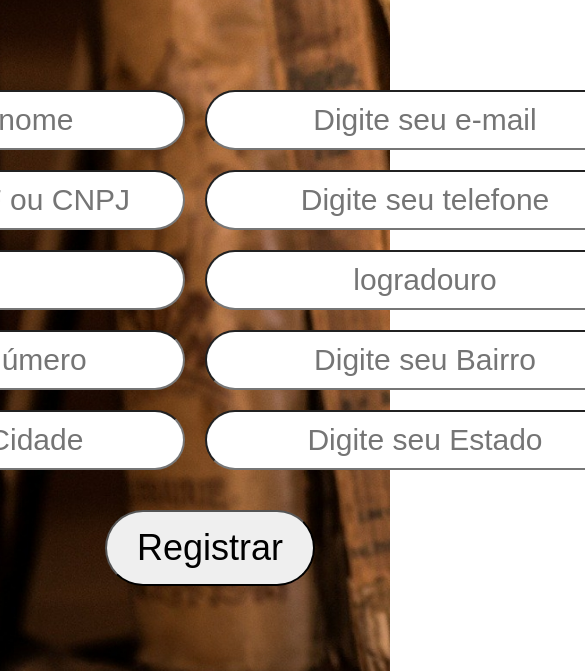
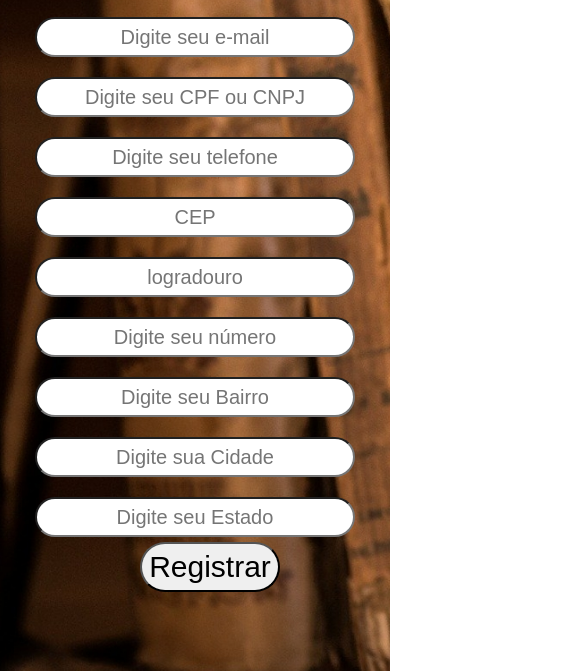
Before and after one commit to robertvitoriano/cadastro-javascript, a React app in the folder frontend/: page / in a window 390 px wide. Shown: the part 173-844 px from the top of the page, 585 px wide, since content can reach past the window. Built offline with nearby package versions, Linux system fonts and the light colour scheme.

Commit message:
making register page responsive

```diff
--- a/frontend/src/pages/Register/index.css
+++ b/frontend/src/pages/Register/index.css
@@ -140,3 +140,35 @@ input[type="text"] {
     border-radius: 56px;
   }
 }
+
+@media (max-width: 900px) {
+  .register-form {
+    display: flex;
+    flex-direction: column;
+    position: relative;
+
+  }
+
+  .register-input {
+    width: 320px;
+    height: 40px;
+  }
+
+  .register-button {
+
+    left: 105px;
+    border-radius: 56px;
+    font-size: 30px;
+    width:140px;
+    padding: 0;
+    height: 50px;
+    display: flex;
+    justify-content: center;
+    align-items: center;
+    margin-top: 165px;
+  }
+  input[type="text"] {
+    font-size: 20px;
+    outline: none;
+  }
+}
```
